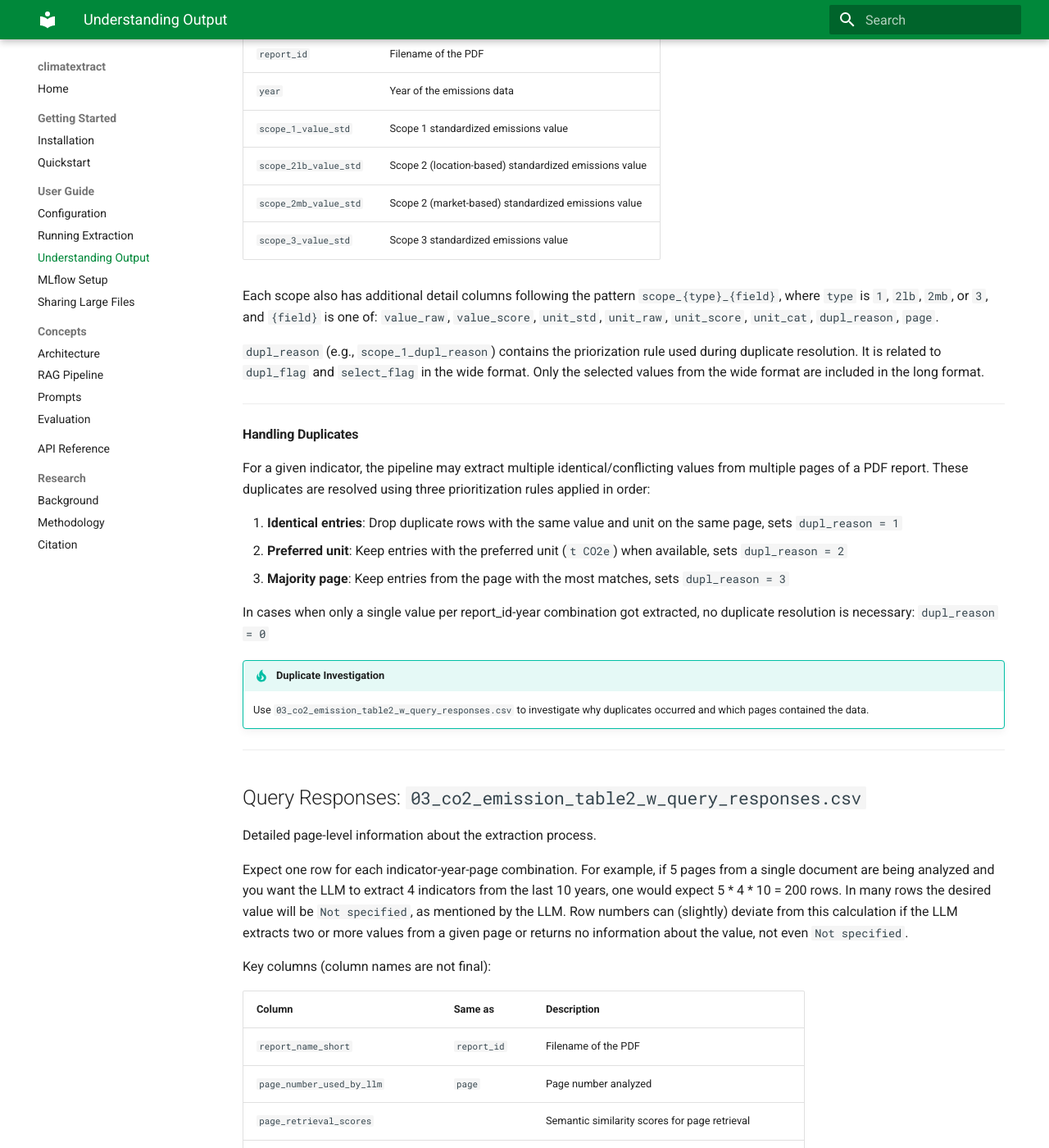
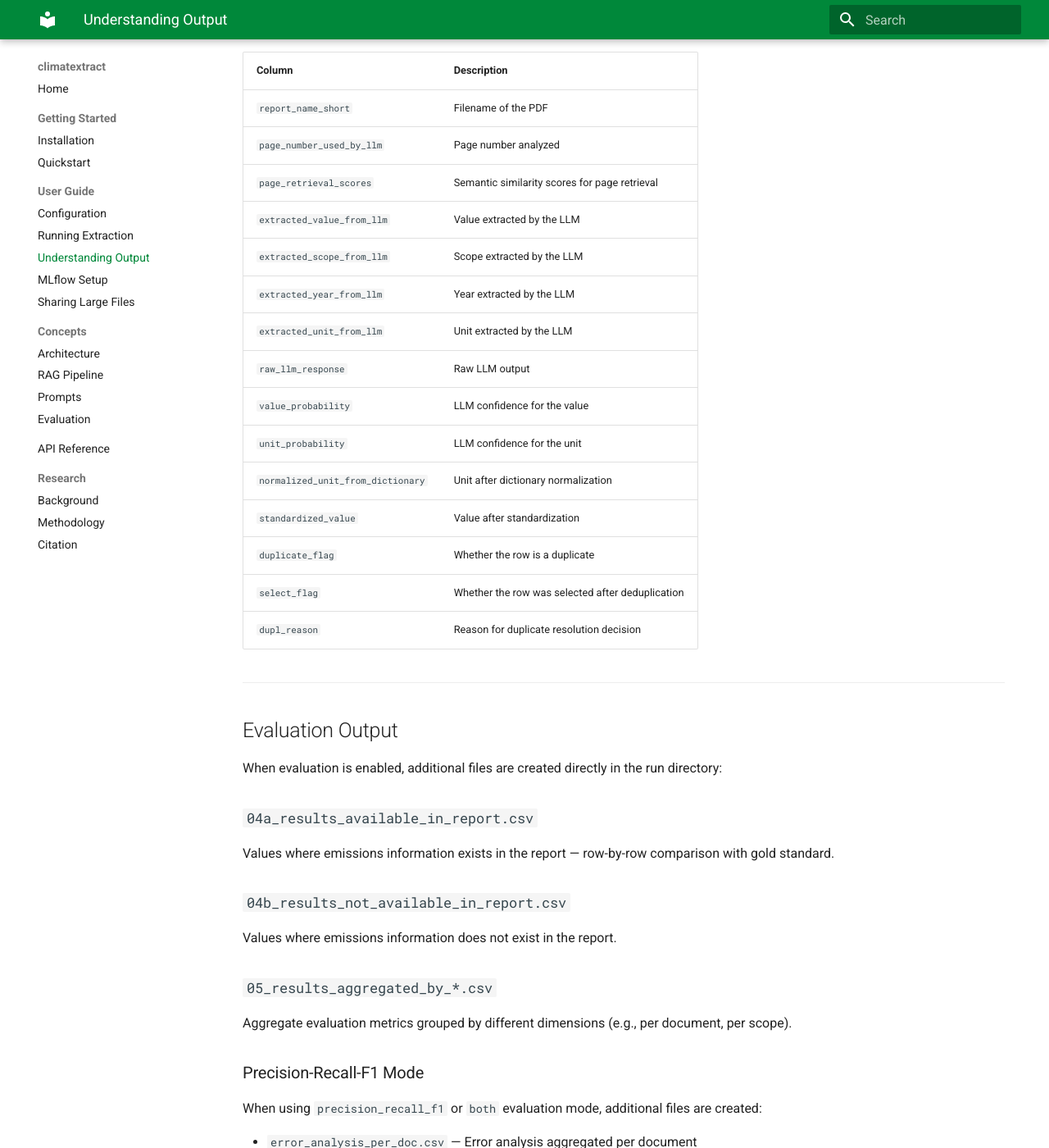
Before and after one commit to gist-sustainability/climatextract, an MkDocs documentation site: the page built from docs/user-guide/understanding-output.md, in a window 1280 px wide and 1400 px high, scrolled down 2070 px. Shown: the whole window at 82% size. Built offline with MkDocs 1.6.1 and Material for MkDocs 9.7.7, drawn with Linux system fonts in a browser that asks for light colours; some of the changed text lies outside the part shown.

Commit message:
Revert "docs: review and improve output description"
This reverts commit 81781bbb7dfe4fdcbdfb133ff8bcda4a269fd542.

```diff
--- a/docs/user-guide/understanding-output.md
+++ b/docs/user-guide/understanding-output.md
@@ -25,7 +25,7 @@
 
 ## Main Results: `results_long_format.csv`
 
-The primary output file with one row per extracted value. No row included if the LLM did not extract the desired value (=rows are dropped if `value_raw` is NA) :
+The primary output file with one row per extracted value:
 
 | Column | Description |
 |--------|-------------|
@@ -34,32 +34,23 @@
 | `indicator` | Scope type (`scope 1`, `scope 2lb`, `scope 2mb`, `scope 3`) |
 | `value_std` | Standardized emissions value |
 | `unit_std` | Standardized unit (always `t CO2e` for scope indicators) |
-| `page` | Page counter where value was found (may differ from printed page numbers) |
-| `dupl_flag` | Duplicate flag, indicates presence of duplicates, i.e.,  multiple, possibly conflicting values for a given report_id-year-indicator combination, see details below |
-| `select_flag` | Selection flag from the duplicate resolution mechanism, indicates the selected row containing the preferred value, see details below |
-| | **Further details from extraction process** |
-| `value_raw` | Original extracted value from LLM
-| `value_score` | LLM confidence score, based on logprobs
-| `unit_raw` | Original extracted unit from LLM
-| `unit_score` |  LLM confidence score, based on logprobs
-| `unit_cat` | Categorized unit (e.g., `kg CO2e`, `Mt CO2e`, `Other`, `Unknown`). The [unit conversion table](https://github.com/gist-sustainability/climatextract/blob/main/data/normalization_units/unit_normalization_dict.csv) converts `unit_raw` to `unit_cat`, so that standardized values (in `t CO2e`) can be calculated.
+| `page` | Page where value was found |
 
+Additional detail columns: `value_raw` (raw extracted value), `value_score` (LLM confidence), `unit_raw` (raw extracted unit), `unit_score` (unit confidence), `unit_cat` (unit category), `dupl_flag` (duplicate flag), `select_flag` (selection flag).
 
 **Example:**
 
-| report_id | year | indicator | value_std | unit_std | page | ... |
-|-----------|------|-----------|-----------|----------|------| --- |
-| sato holdings_2022_report.pdf | 2015 | scope 1 | 135.0 | t CO2e | 34 | ... |
-| sato holdings_2022_report.pdf | 2015 | scope 2lb | 41962.0 | t CO2e | 34 | ... |
-| sato holdings_2022_report.pdf | 2015 | scope 2mb | 37674.0 | t CO2e | 34 | ... |
-| sato holdings_2022_report.pdf | 2015 | scope 3 | 1834.0 | t CO2e | 34 | ... |
-| sato holdings_2022_report.pdf | 2016 | scope 1 | 170.0 | t CO2e | 34 | ... |
+| report_id | year | indicator | value_std | unit_std | page |
+|-----------|------|-----------|-----------|----------|------|
+| sato holdings_2022_report.pdf | 2015 | scope 1 | 135.0 | t CO2e | 34 |
+| sato holdings_2022_report.pdf | 2015 | scope 2lb | 41962.0 | t CO2e | 34 |
+| sato holdings_2022_report.pdf | 2015 | scope 2mb | 37674.0 | t CO2e | 34 |
 
 ---
 
 ## Wide Format: `results_wide_format.csv`
 
-The same data pivoted for easier comparison across scopes: Wide format, with a single row per report_id and year. Key columns:
+The same data pivoted for easier comparison across scopes. Key columns:
 
 | Column | Description |
 |--------|-------------|
@@ -70,65 +61,31 @@
 | `scope_2mb_value_std` | Scope 2 (market-based) standardized emissions value |
 | `scope_3_value_std` | Scope 3 standardized emissions value |
 
-Each scope also has additional detail columns following the pattern `scope_{type}_{field}`, where `type` is `1`, `2lb`, `2mb`, or `3`, and `{field}` is one of: `value_raw`, `value_score`, `unit_std`, `unit_raw`, `unit_score`, `unit_cat`, `dupl_reason`, `page`.
-
-`dupl_reason` (e.g., `scope_1_dupl_reason`) contains the priorization rule used during duplicate resolution. It is related to `dupl_flag` and `select_flag` in the wide format. Only the selected values from the wide format are included in the long format.
-
----
-
-#### Handling Duplicates
-
-For a given indicator, the pipeline may extract multiple identical/conflicting values from multiple pages of a PDF report. These duplicates are resolved using three prioritization rules applied in order:
-
-1. **Identical entries**: Drop duplicate rows with the same value and unit on the same page, sets `dupl_reason = 1`
-2. **Preferred unit**: Keep entries with the preferred unit (`t CO2e`) when available, sets `dupl_reason = 2`
-3. **Majority page**: Keep entries from the page with the most matches, sets `dupl_reason = 3`
-
-In cases when only a single value per report_id-year combination got extracted, no duplicate resolution is necessary: `dupl_reason = 0`
-
-!!! tip "Duplicate Investigation"
-    Use `03_co2_emission_table2_w_query_responses.csv` to investigate why duplicates occurred and which pages contained the data.
+Each scope also has additional detail columns following the pattern `scope_{N}_{field}`, where `N` is `1`, `2lb`, `2mb`, or `3`, and `{field}` is one of: `value_raw`, `value_score`, `unit_std`, `unit_raw`, `unit_score`, `unit_cat`, `dupl_reason`, `page`.
 
 ---
 
 ## Query Responses: `03_co2_emission_table2_w_query_responses.csv`
 
-Detailed page-level information about the extraction process.
+Detailed page-level information about the extraction process. Key columns:
 
-Expect one row for each indicator-year-page combination. For example, if 5 pages from a single document are being analyzed and you want the LLM to extract 4 indicators from the last 10 years, one would expect 5 * 4 * 10 = 200 rows. In many rows the desired value will be `Not specified`, as mentioned by the LLM. Row numbers can (slightly) deviate from this calculation if the LLM extracts two or more values from a given page or returns no information about the value, not even `Not specified`.
-
-Key columns (column names are not final):
-
-| Column | Same as | Description |
-|--------|---------| -------------|
-| `report_name_short` | `report_id` | Filename of the PDF |
-| `page_number_used_by_llm` | `page` | Page number analyzed |
-| `page_retrieval_scores` | | Semantic similarity scores for page retrieval |
-| `page_texts_to_llm` | | Text from page given to LLM |
-| `raw_llm_response` | | Raw LLM answer output |
-| `extracted_scope_from_llm` | $\hat{=}$ `indicator` | Scope extracted by the LLM |
-| `extracted_year_from_llm` | `year` | Year extracted by the LLM |
-| `extracted_value_from_llm_orig` | | Value extracted by the LLM |
-| `extracted_value_from_llm` | `value_raw` | Value extracted by the LLM after minimal processing |
-| `standardized_value` | `value_std` | Value after standardization, measured in `t CO2e` |
-| `extracted_unit_from_llm` | `unit_raw` | Unit extracted by the LLM |
-| `normalized_unit_from_dictionary` | `unit_cat` | Unit after dictionary normalization |
-| `value_probability` | `value_score` | LLM confidence for the extracted value |
-| `unit_probability` | `unit_score` | LLM confidence for the extracted unit |
-| `duplicate_flag` | `dupl_flag` | Whether the row is a duplicate |
-| `select_flag` | `select_flag` | Whether the row was selected after deduplication |
-
-The deduplicated results are saved in `03_co2_emission_table2_w_query_responses_filtered.csv`.
-
----
-
-## Logs
-
-### `logs.json`
-
-Stores the configuration, incured costs, evaluation metrics if available. A summary of what happend during this run.
-
-If [MLflow](./mlflow-setup.md) has been activated, the same information will also be saved in Mlflow for comparison between experiments.
+| Column | Description |
+|--------|-------------|
+| `report_name_short` | Filename of the PDF |
+| `page_number_used_by_llm` | Page number analyzed |
+| `page_retrieval_scores` | Semantic similarity scores for page retrieval |
+| `extracted_value_from_llm` | Value extracted by the LLM |
+| `extracted_scope_from_llm` | Scope extracted by the LLM |
+| `extracted_year_from_llm` | Year extracted by the LLM |
+| `extracted_unit_from_llm` | Unit extracted by the LLM |
+| `raw_llm_response` | Raw LLM output |
+| `value_probability` | LLM confidence for the value |
+| `unit_probability` | LLM confidence for the unit |
+| `normalized_unit_from_dictionary` | Unit after dictionary normalization |
+| `standardized_value` | Value after standardization |
+| `duplicate_flag` | Whether the row is a duplicate |
+| `select_flag` | Whether the row was selected after deduplication |
+| `dupl_reason` | Reason for duplicate resolution decision |
 
 ---
 
@@ -154,3 +111,18 @@
 
 - `error_analysis_per_doc.csv` — Error analysis aggregated per document
 - `error_analysis_per_row.csv` — Error analysis per individual row
+
+---
+
+## Handling Duplicates
+
+The pipeline may extract the same value from multiple pages. Duplicates are resolved using three prioritization rules applied in order:
+
+1. **Identical entries**: Drop duplicate rows with the same value and unit on the same page
+2. **Preferred unit**: Keep entries with the preferred unit (`t CO2e`) when available
+3. **Majority page**: Keep entries from the page with the most matches
+
+The deduplicated results are saved in `03_co2_emission_table2_w_query_responses_filtered.csv`.
+
+!!! tip "Duplicate Investigation"
+    Use `03_co2_emission_table2_w_query_responses.csv` to investigate why duplicates occurred and which pages contained the data.
```
Also changed, not shown: from climatextract import extract.py (deleted, +0 -9 lines), 5 other files.
